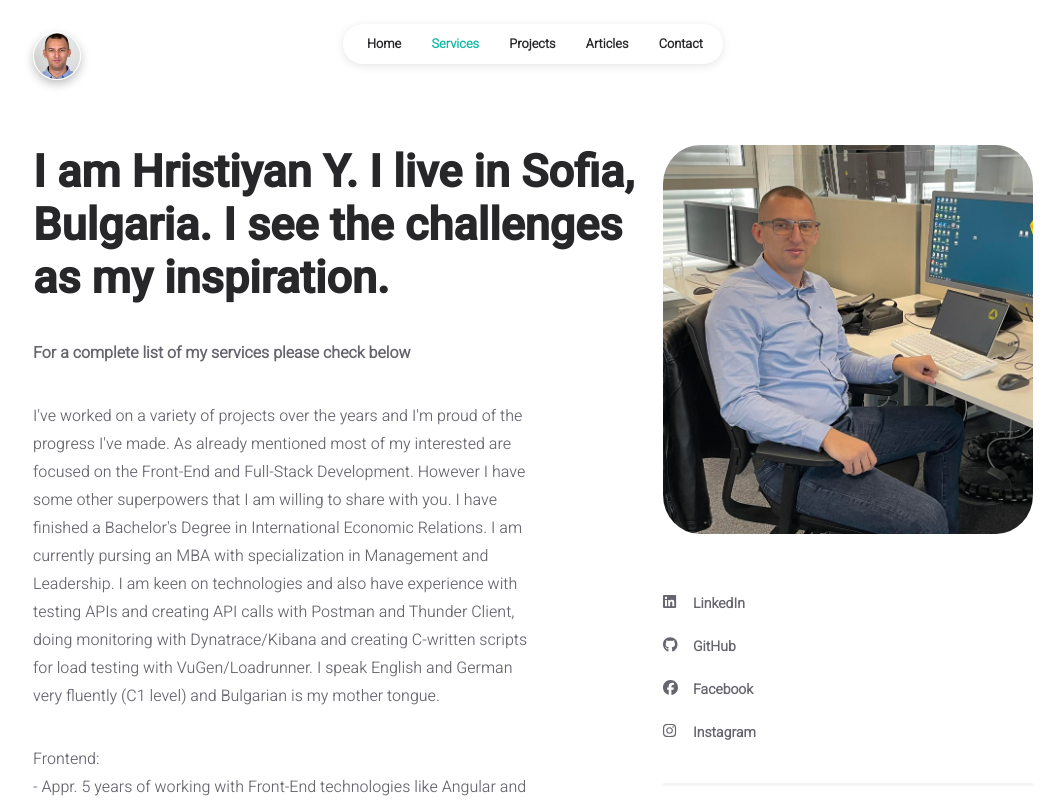
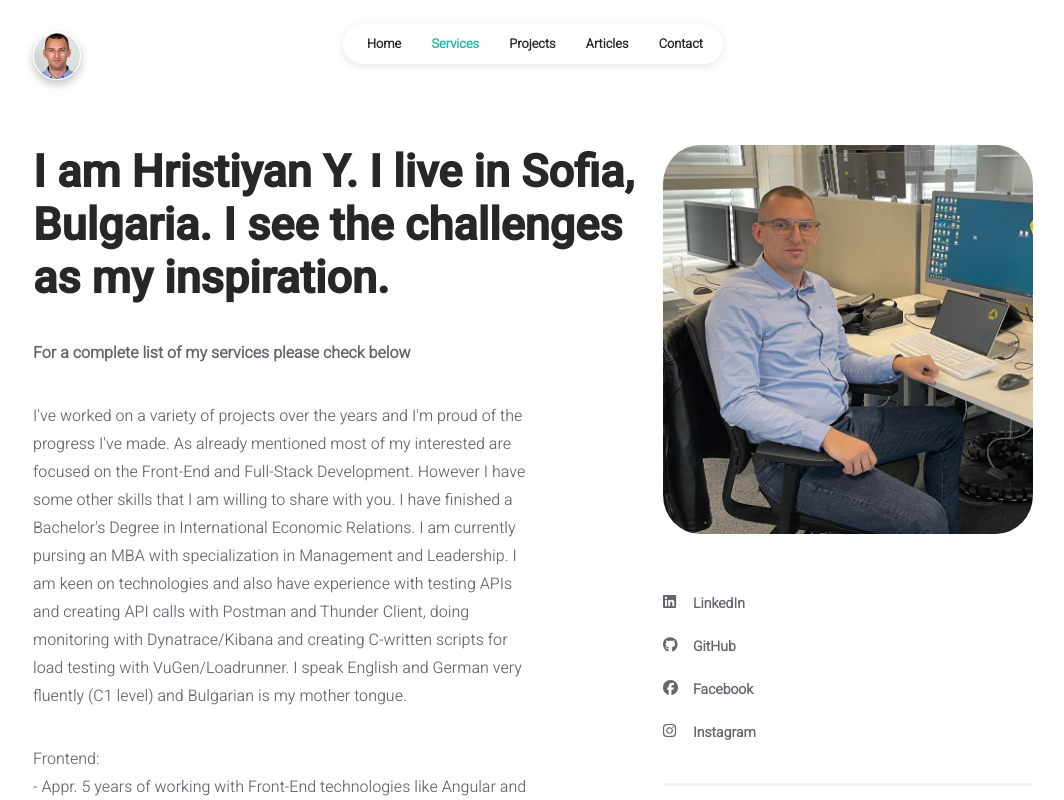
Before and after one commit to Hristian233/Hristiyan-Yanev-Portfolio, a React (Create React App) app: page /services in a window 1280 px wide. Shown: the top 800 px of the page, without its empty margins (107-1171 px from the left). Built offline with nearby package versions, Linux system fonts and the light colour scheme.

Commit message:
minor changes in services

```diff
--- a/src/data/user.js
+++ b/src/data/user.js
@@ -24,13 +24,12 @@ const INFO = {
 	about: {
 		title: "I am Hristiyan Y. I live in Sofia, Bulgaria. I see the challenges as my inspiration.",
 		description:
-		"I\'ve worked on a variety of projects over the years and I\'m proud of the progress I\'ve made. As already mentioned most of my interested are focused on the Front-End and Full-Stack Development. However I have some other superpowers that I am willing to share with you. I have finished a Bachelor\'s Degree in International Economic Relations. I am currently pursing an MBA with specialization in Management and Leadership. I am keen on technologies and also have experience with testing APIs and creating API calls with Postman and Thunder Client, doing monitoring with Dynatrace/Kibana and creating C-written scripts for load testing with VuGen/Loadrunner. I speak English and German very fluently (C1 level) and Bulgarian is my mother tongue."
+			"I've worked on a variety of projects over the years and I'm proud of the progress I've made. As already mentioned most of my interested are focused on the Front-End and Full-Stack Development. However I have some other skills that I am willing to share with you. I have finished a Bachelor's Degree in International Economic Relations. I am currently pursing an MBA with specialization in Management and Leadership. I am keen on technologies and also have experience with testing APIs and creating API calls with Postman and Thunder Client, doing monitoring with Dynatrace/Kibana and creating C-written scripts for load testing with VuGen/Loadrunner. I speak English and German very fluently (C1 level) and Bulgarian is my mother tongue.",
 	},
 
 	articles: {
 		title: "I have a dedication for challenging the limits of what can be achieved and motivating the upcoming generation of innovators.",
-		description:
-			"Feel free to check my public appearances."
+		description: "Feel free to check my public appearances.",
 	},
 
 	projects: [
@@ -68,7 +67,7 @@ const INFO = {
 			logo: "https://cdn.jsdelivr.net/npm/programming-languages-logos/src/html/html.png",
 			linkText: "View Project",
 			link: "https://github.com/Hristian233/Angular-Softuni-Exam",
-		}
+		},
 	],
 };
 
--- a/src/pages/about.jsx
+++ b/src/pages/about.jsx
@@ -68,8 +68,11 @@ const About = () => {
 									- Deploying and hosting webpages on various
 									cloud services. <br />- Monitoring with
 									Dynatrace and Kibana
-									<br /> - API Testing with Postman and
-									Thunder Client <br /> <br />
+									<br /> <br />
+									APIs:
+									<br />
+									- API Testing with Postman and Thunder
+									Client <br /> <br />
 									Load testing: <br />- Creating and
 									developing scripts with VuGen and
 									LoadRunner. The purpose of the scripts is to
```
